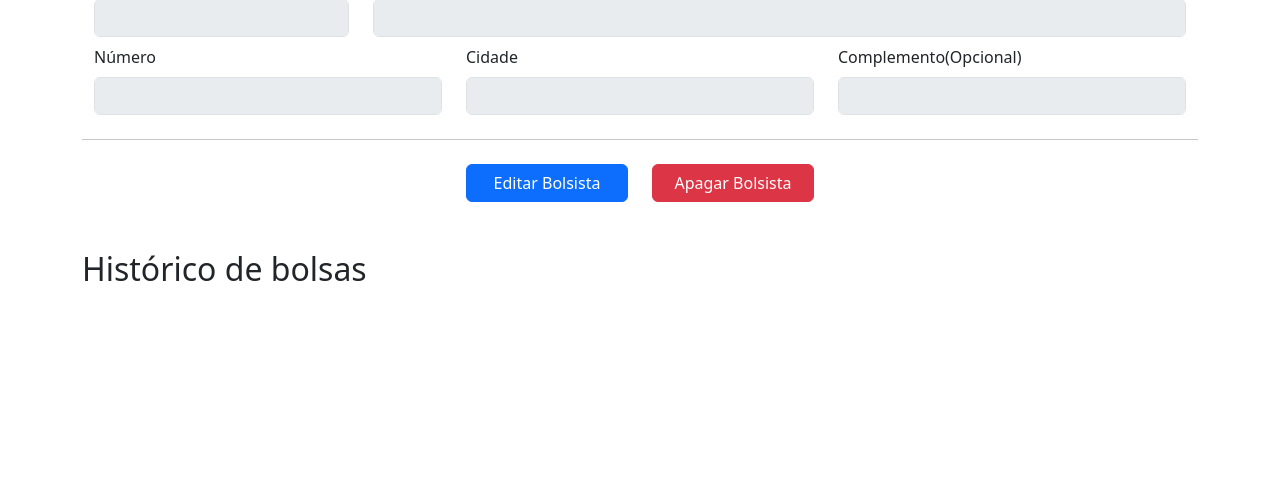
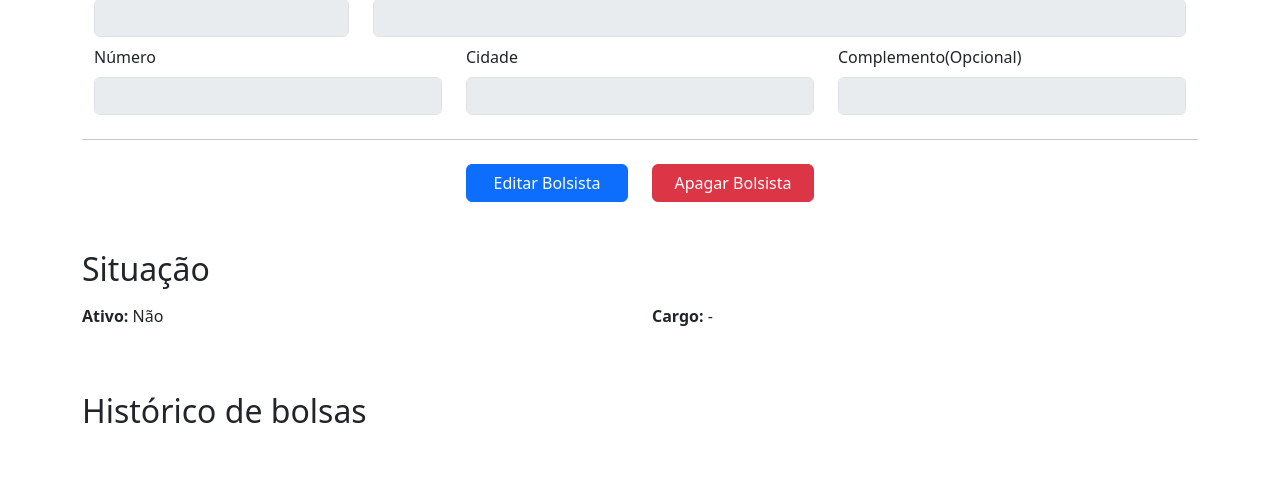
Before and after one commit to GTI-SESPB/bolsistas, a Flask app: template src/templates/bolsistas/visualizar.html in a window 1280 px wide. Shown: the part 678-1157 px from the top of the page. Before the commit the page ends 959 px from the top, so only its background shows below. Run offline with Flask 3, Linux system fonts and the light colour scheme; the template is opened without the code that fills it, so the values that code supplies are empty.

Commit message:
feat: add situacao atual de um bolsista

```diff
--- a/src/main/models.py
+++ b/src/main/models.py
@@ -36,6 +36,12 @@ class Bolsista(db.Model):
 
         return False
 
+    @property
+    def bolsa_atual(self):
+        for bolsa in self.bolsas:
+            if bolsa.ativa:
+                return bolsa.bolsa
+
 
 class RelacaoBolsaBolsista(db.Model):
     __tablename__ = "rl_bolsa_bolsista"
--- a/src/templates/bolsistas/visualizar.html
+++ b/src/templates/bolsistas/visualizar.html
@@ -6,7 +6,7 @@
 <div class="my-4">
   <h1>Visualizar bolsista</h1>
 </div>
-<div class="mb-5">
+<div>
   <!-- Dados pessoais -->
   <div>
     <p>Dados pessoais</p>
@@ -118,6 +118,23 @@
     </div>
   </div>
 </div>
+<div class="mt-5">
+  <h2>Situação</h2>
+  <div class="row mt-3">
+    <div class="col">
+      <p>
+        <span class="fw-bold">Ativo:</span> {% if bolsista.bolsa_ativa %}Sim{% else %}Não{% endif %}
+      </p>
+    </div>
+    <div class="col">
+      <p>
+        <span class="fw-bold">Cargo:</span> {% if bolsista.bolsa_ativa %}{{ bolsista.bolsa_atual }}{% else %}-{% endif %}
+      </p>
+    </div>
+  </div>
+</div>
+<div class="mt-5">
+  <h2>Histórico de bolsas</h2>
+</div>
 <!-- dados da bolsa -->
-<h2>Histórico de bolsas</h2>
 {% endblock content %}
```
